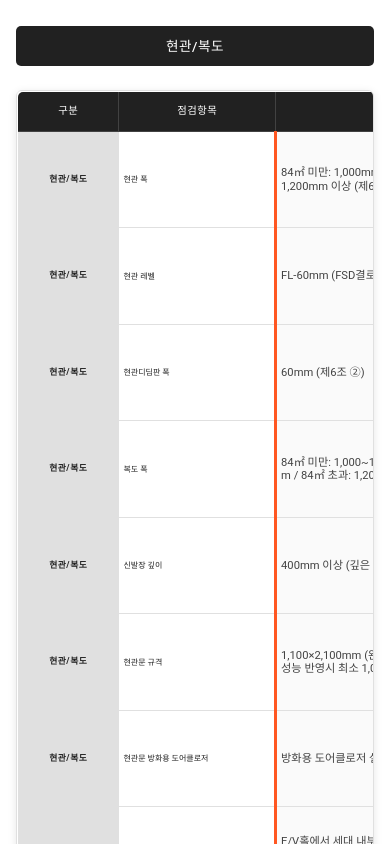
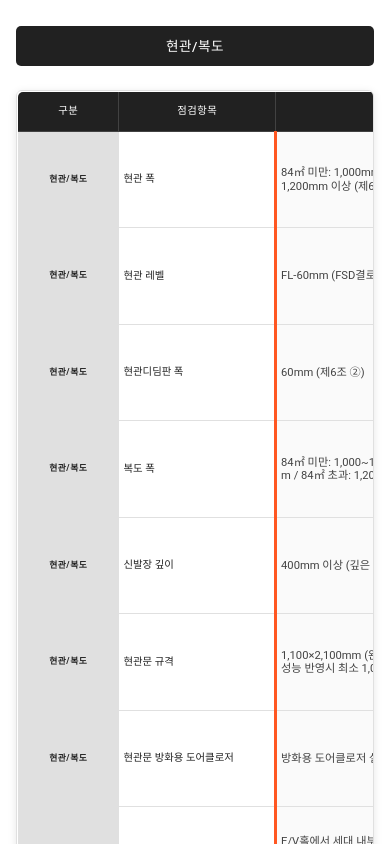
Before and after one commit to montblanc153/checklist, a plain HTML site: page 이랜드건설_체크리스트_수정2.html in a window 390 px wide. Shown: the part 1620-2464 px from the top of the page. Drawn offline with Linux system fonts and the light colour scheme.

Commit message:
점검항목 글씨 크기 복원 - 칸 폭은 작게 유지하여 줄바꿈으로 가독성 확보

```diff
--- a/이랜드건설_체크리스트_수정2.html
+++ b/이랜드건설_체크리스트_수정2.html
@@ -754,8 +754,8 @@
             word-wrap: break-word;
             word-break: break-all;
             hyphens: auto;
-            font-size: 0.6rem;
-            line-height: 1.0;
+            font-size: 0.7rem;
+            line-height: 1.1;
         }
 
             /* 모바일에서 체크박스 크기 조정 */
@@ -879,11 +879,11 @@
 
             /* 작은 모바일에서 점검항목 칸 텍스트 최적화 */
             td:nth-child(2) {
-                font-size: 0.5rem;
+                font-size: 0.65rem;
                 word-wrap: break-word;
                 word-break: break-all;
                 hyphens: auto;
-                line-height: 0.9;
+                line-height: 1.0;
             }
 
             .remarks {
```
